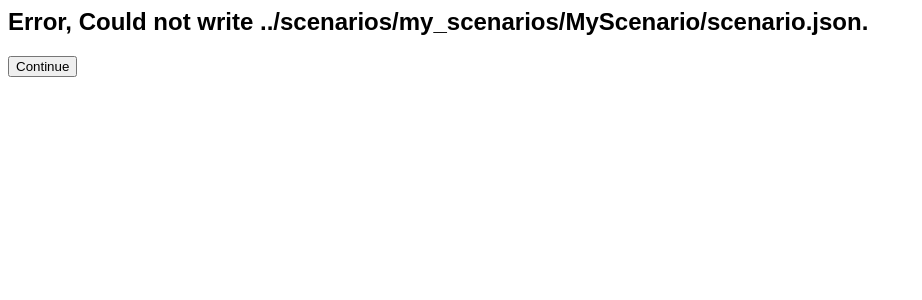
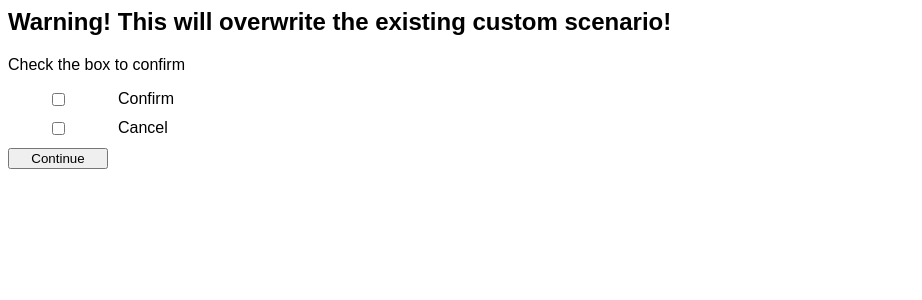
Before and after one commit to ftnt-cse/soc_simulator, a PHP site: page /load_scenario.php in a window 1280 px wide. Shown: the top 300 px of the page, without its empty margins (0-922 px from the left). Run offline with PHP 8.4, Linux system fonts and the light colour scheme; data that the repository does not hold is empty.

Commit message:
c_GUI_v1

```diff
--- a/gui/index.php
+++ b/gui/index.php
@@ -66,7 +66,7 @@
 
 .scenario {
   width: 100%;
-  padding-top: 60%;
+  padding-top: 45%;		/* this is important, it sets the aspect ratio of the iframe */
   position: relative;
 }
 
@@ -182,7 +182,8 @@
     echo "<br><br>";
 
     if ($scenarioGroupFolder == "my_scenarios") {		// IF MY SCENARIOS THEN SHOW SCENARIO BUILDER BUTTON
-  ?>
+
+    ?>
 
       <h2 align="center">Scenario Builder</h2>
 
--- a/gui/load_scenario.php
+++ b/gui/load_scenario.php
@@ -13,6 +13,13 @@
     border-collapse: collapse;
   }
 
+  form {
+
+  display: grid;
+  grid-template-columns: 100px 100px;
+  grid-gap: 10px;
+  }
+
 </style>
 
 </head>
@@ -24,17 +31,54 @@
 $sourceFile = "../scenarios/$scenario/scenario.json";
 $targetFile = "../scenarios/my_scenarios/MyScenario/scenario.json";
 
-if (!copy($sourceFile, $targetFile)) {
-  echo "<h2>Error, Could not write $targetFile.</h2>";
-} else {
-  echo "<h2>Scenaio Loaded!</h2>";
-}
+if (!($_POST['confirm'] or $_POST['cancel'])) {
 
 ?>
 
-<form method="post" action="scenario_builder.php" target="main_pane">
-<input type="submit" name="submit" value="Continue">
-</form>
+<h2>Warning! This will overwrite the existing custom scenario!</h2>
+<p>Check the box to confirm</p>
+
+  <form method="post" action="" target="main_pane" >
+     <input type="hidden" name="scenarioName" value="<?php echo $scenario; ?>">
+     <input type="checkbox" name="confirm" value="confirm">
+     <label for="confirm">Confirm</label>
+     <input type="checkbox" name="cancel" value="cancel">
+     <label for="cancel">Cancel</label>
+     <input type="submit" name="submit" value="Continue">
+  </form>
+
+<br>
+
+<?php
+}
+
+if ($_POST['confirm']) {
+  if (!copy($sourceFile, $targetFile)) {
+    echo "<h2>Error, Could not write $targetFile.</h2>";
+  } else {
+?>
+  <h2>Save successful</h2>
+  <form method="post" action="index.php" target="_top">
+    <input type="hidden" name="scenario_folder" value="my_scenarios">		<!-- HIDDEN VALUES TO SET SCENARIO BUILDER PAGE WHEN RELOADING INDEX.PHP -->
+    <input type="hidden" name="scenario_builder" value="scenario_builder">
+  <input type="submit" name="submit" value="Continue">
+  </form>
+
+<?php
+  }
+} elseif ($_POST['cancel']) {
+?>
+
+  <h2>Cancelled!</h2>
+
+  <form method="post" action="index.php" target="_top">
+    <input type="hidden" name="scenario_folder" value="my_scenarios">	<!--	 HIDDEN VALUES TO SET SCENARIO BUILDER PAGE WHEN RELOADING INDEX.PHP -->
+    <input type="hidden" name="scenario_builder" value="scenario_builder">
+  <input type="submit" name="submit" value="Continue">
+  </form>
+<?php
+}
+?>
 
 </body>
 </html>
```
